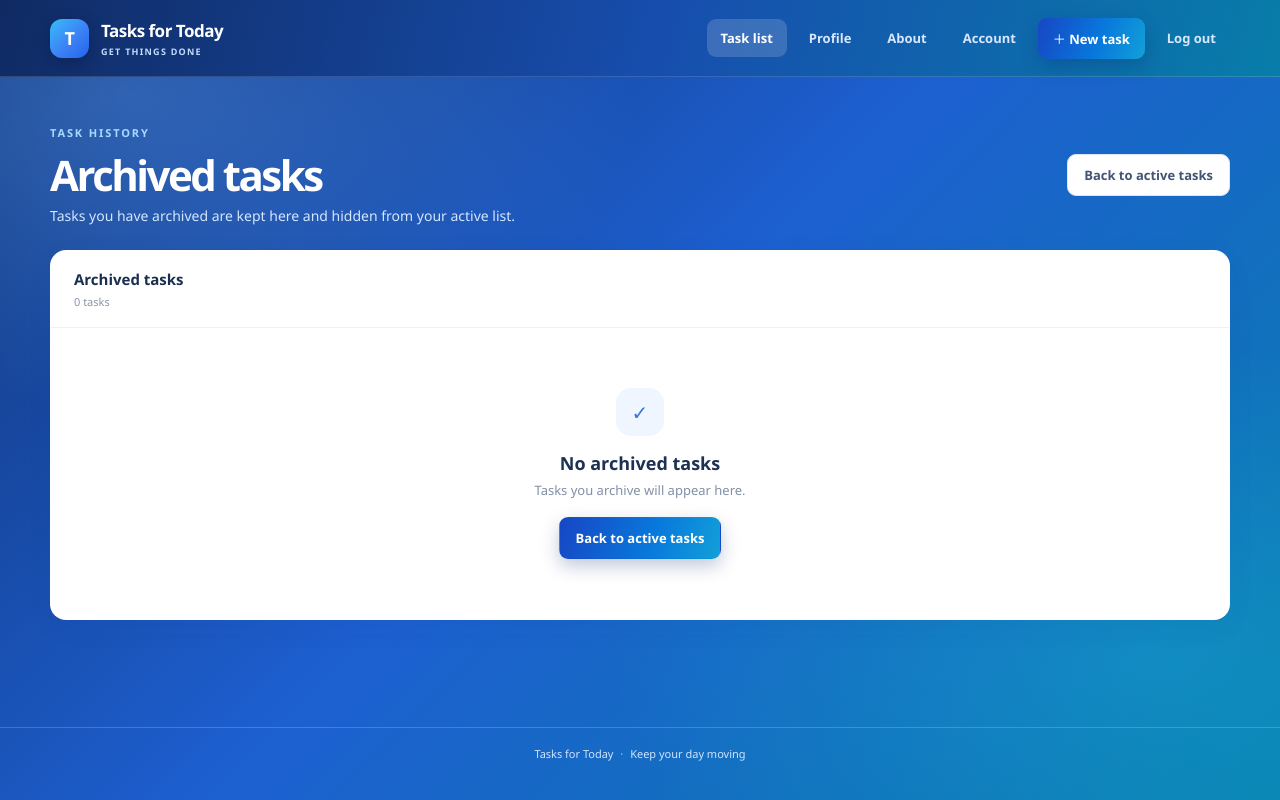
After one commit to Wakin047/TSA4, a Laravel app: page /tasks/archived in a window 1280 px wide. The commit adds this page. Run offline with Laravel 12, Linux system fonts and the light colour scheme; the visitor is signed in with stand-in values (Sample User, id 1); data comes from the database, SQL or seed files in the repository.

Commit message:
Add archived tasks page
Co-authored-by: Copilot <223556219+Copilot@users.noreply.github.com>

```diff
--- a/app/Http/Controllers/TaskController.php
+++ b/app/Http/Controllers/TaskController.php
@@ -26,6 +26,17 @@ class TaskController extends Controller
     public function create(): View
     {
         return view('tasks.create', ['task' => new Task]);
+    }
+
+    public function archived(): View
+    {
+        $tasks = Task::query()
+            ->where('is_archived', true)
+            ->orderBy('due_date')
+            ->orderBy('created_at')
+            ->paginate(10);
+
+        return view('tasks.archived', compact('tasks'));
     }
 
     public function store(Request $request): RedirectResponse
--- a/public/css/tasks.css
+++ b/public/css/tasks.css
@@ -230,6 +230,7 @@ button, input, textarea, select { font: inherit; }
 .status-pending { background: #fff3da; color: #a16c13; }
 .status-in_progress { background: #e5f1ff; color: #3d74a7; }
 .status-done { background: #e4f4e9; color: #287c4f; }
+.archived-badge { display: inline-flex; margin-right: 6px; padding: 5px 9px; border-radius: 999px; background: #edf0f5; color: #66758a; font-size: 10px; font-weight: 700; }
 .task-card-side { display: flex; min-width: 150px; flex-direction: column; align-items: flex-end; gap: 6px; }
 .due-label { color: #8794a8; font-size: 8px; font-weight: 700; letter-spacing: .14em; }
 .task-card-side > strong { color: #425572; font-size: 12px; font-weight: 600; }
--- /dev/null
+++ b/resources/views/tasks/archived.blade.php
@@ -0,0 +1,57 @@
+@extends('layouts.tasks')
+
+@section('title', 'Archived tasks | Tasks for Today')
+
+@section('content')
+    <section class="page-heading">
+        <div>
+            <p class="eyebrow">Task history</p>
+            <h1>Archived tasks</h1>
+            <p class="page-description">Tasks you have archived are kept here and hidden from your active list.</p>
+        </div>
+        <a class="button button-secondary" href="{{ route('tasks.index') }}">Back to active tasks</a>
+    </section>
+
+    <section class="panel">
+        <div class="panel-heading">
+            <div>
+                <h2>Archived tasks</h2>
+                <p>{{ $tasks->total() }} {{ \Illuminate\Support\Str::plural('task', $tasks->total()) }}</p>
+            </div>
+        </div>
+
+        @if ($tasks->isEmpty())
+            <div class="empty-state">
+                <span class="empty-icon" aria-hidden="true">✓</span>
+                <h3>No archived tasks</h3>
+                <p>Tasks you archive will appear here.</p>
+                <a class="button button-primary" href="{{ route('tasks.index') }}">Back to active tasks</a>
+            </div>
+        @else
+            <div class="task-list">
+                @foreach ($tasks as $task)
+                    <article class="task-card">
+                        <div class="task-card-main">
+                            <span class="archived-badge">Archived</span>
+                            <span class="status-badge status-{{ $task->status }}">{{ \App\Models\Task::STATUSES[$task->status] }}</span>
+                            <h3>{{ $task->title }}</h3>
+                            @if ($task->description)
+                                <p>{{ \Illuminate\Support\Str::limit($task->description, 180) }}</p>
+                            @else
+                                <p class="muted">No description provided.</p>
+                            @endif
+                        </div>
+                        <div class="task-card-side">
+                            <span class="due-label">DUE</span>
+                            <strong>{{ $task->due_date?->format('M j, Y') ?? 'No due date' }}</strong>
+                        </div>
+                    </article>
+                @endforeach
+            </div>
+        @endif
+
+        @if ($tasks->hasPages())
+            <div class="pagination-wrap">{{ $tasks->links() }}</div>
+        @endif
+    </section>
+@endsection
--- a/resources/views/tasks/index.blade.php
+++ b/resources/views/tasks/index.blade.php
@@ -22,6 +22,9 @@
                 <h2>Task list</h2>
                 <p>{{ $tasks->total() }} {{ \Illuminate\Support\Str::plural('task', $tasks->total()) }} · Archived tasks are hidden</p>
             </div>
+            @auth
+                <a class="button button-secondary button-small" href="{{ route('tasks.archived') }}">View archived tasks</a>
+            @endauth
         </div>
 
         @if ($tasks->isEmpty())
--- a/routes/web.php
+++ b/routes/web.php
@@ -14,6 +14,7 @@ Route::redirect('/dashboard', '/tasks')->middleware('auth')->name('dashboard');
 
 Route::middleware('auth')->group(function () {
     Route::get('/tasks/create', [TaskController::class, 'create'])->name('tasks.create');
+    Route::get('/tasks/archived', [TaskController::class, 'archived'])->name('tasks.archived');
     Route::post('/tasks', [TaskController::class, 'store'])->name('tasks.store');
     Route::get('/tasks/{task}/edit', [TaskController::class, 'edit'])->whereNumber('task')->name('tasks.edit');
     Route::put('/tasks/{task}', [TaskController::class, 'update'])->whereNumber('task')->name('tasks.update');
```
Also changed, not shown: tests/Feature/TaskManagementTest.php (+27 -0 lines).
